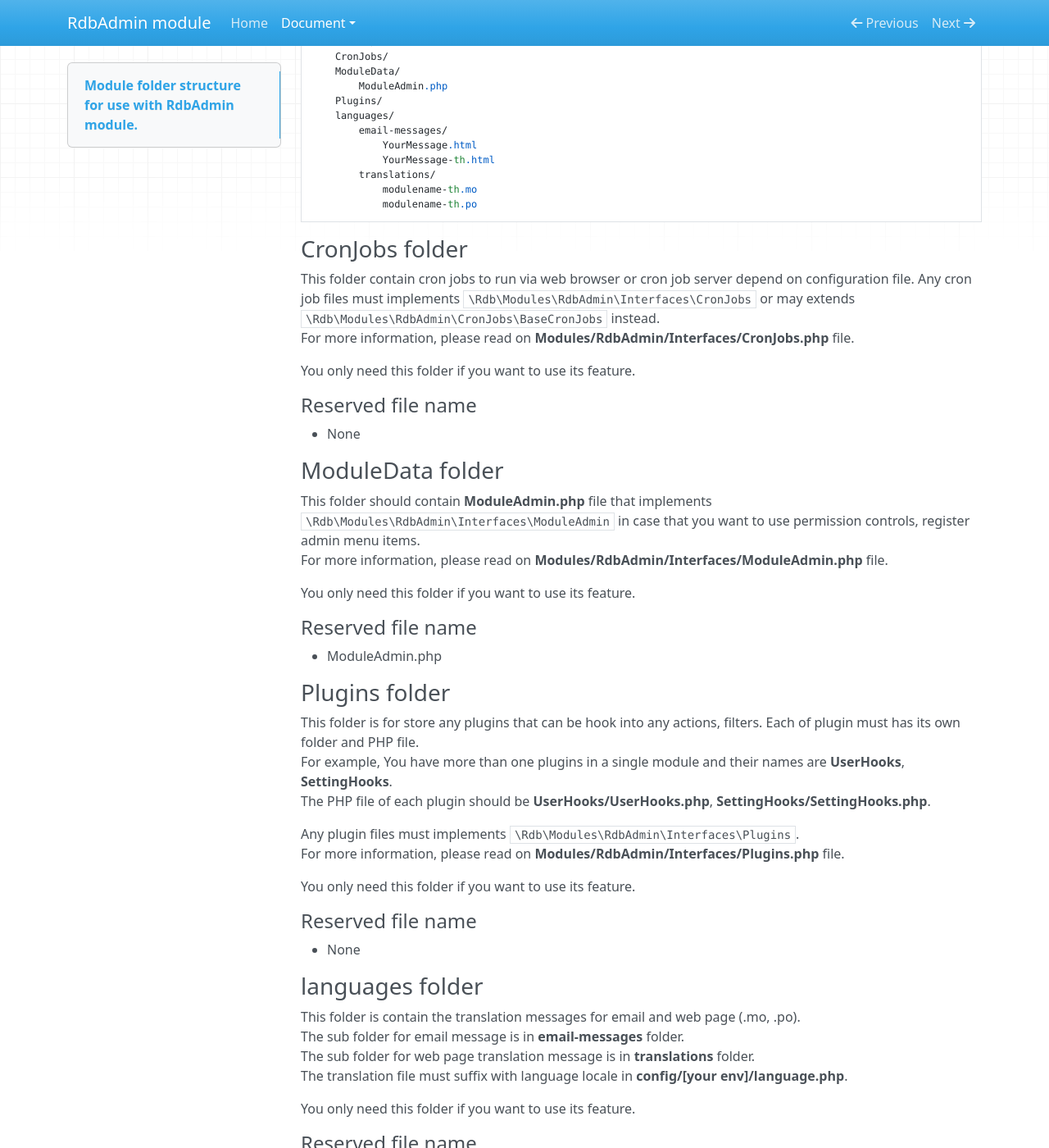
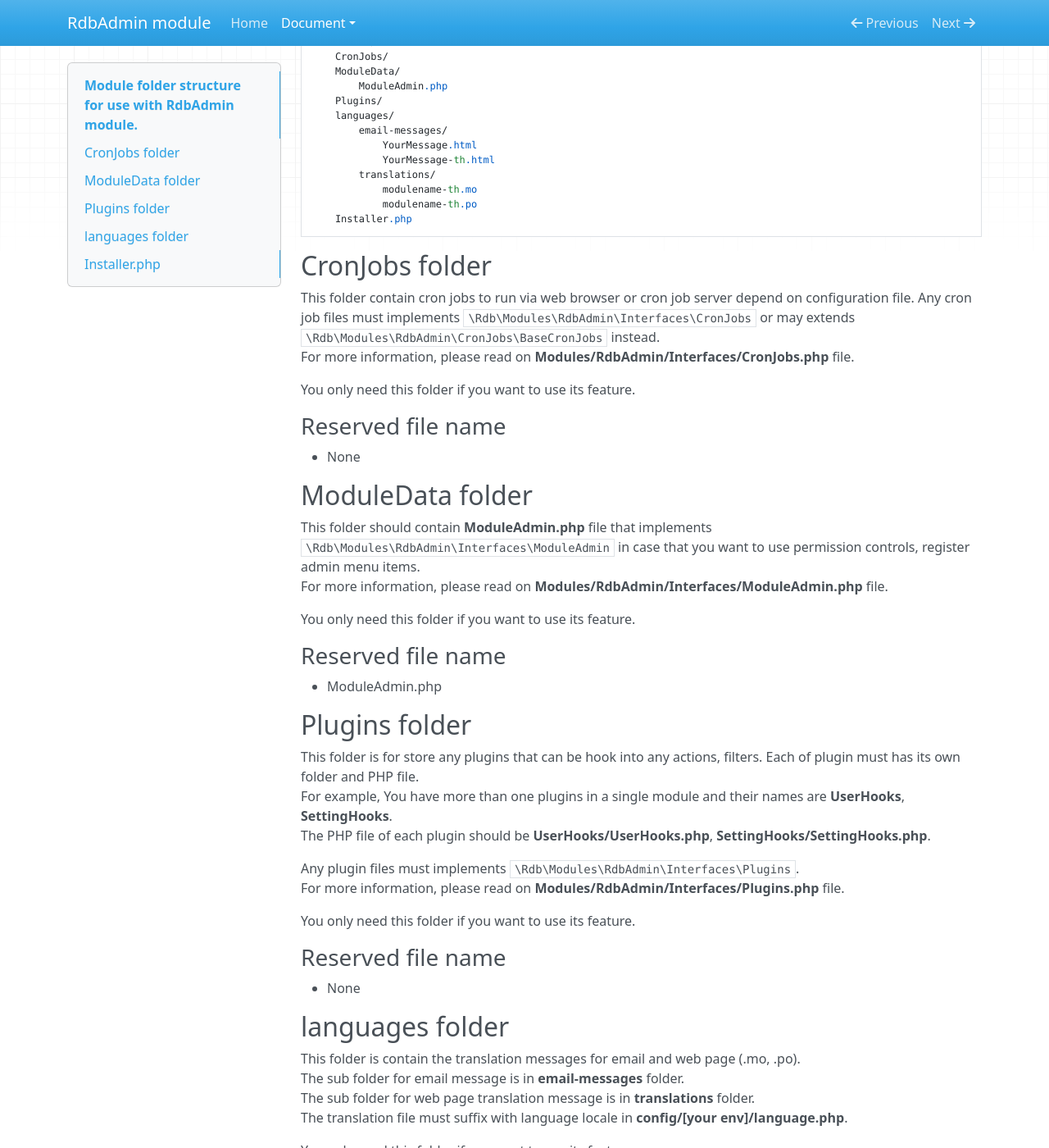
Before and after one commit to RundizBones/ModuleAdmin, an MkDocs documentation site: the page built from .wiki/module-folder-structure-for-rdbadmin.md, in a window 1280 px wide and 1400 px high, scrolled down 220 px. Shown: the whole window at 82% size. Built offline with MkDocs 1.6.1, drawn with Linux system fonts in a browser that asks for light colours; nearby versions of some CDN libraries.

Commit message:
Update wiki.

````diff
--- a/.wiki/module-folder-structure-for-rdbadmin.md
+++ b/.wiki/module-folder-structure-for-rdbadmin.md
@@ -15,27 +15,28 @@ ModuleName/
         translations/
             modulename-th.mo
             modulename-th.po
+	Installer.php
 ```
 
-### CronJobs folder
+## CronJobs folder
 This folder contain cron jobs to run via web browser or cron job server depend on configuration file. Any cron job files must implements `\Rdb\Modules\RdbAdmin\Interfaces\CronJobs` or may extends `\Rdb\Modules\RdbAdmin\CronJobs\BaseCronJobs` instead.<br>
 For more information, please read on **Modules/RdbAdmin/Interfaces/CronJobs.php** file.
 
 You only need this folder if you want to use its feature.
 
-#### Reserved file name
+### Reserved file name
  * None
 
-### ModuleData folder
+## ModuleData folder
 This folder should contain **ModuleAdmin.php** file that implements `\Rdb\Modules\RdbAdmin\Interfaces\ModuleAdmin` in case that you want to use permission controls, register admin menu items.<br>
 For more information, please read on **Modules/RdbAdmin/Interfaces/ModuleAdmin.php** file.
 
 You only need this folder if you want to use its feature.
 
-#### Reserved file name
+### Reserved file name
  * ModuleAdmin.php
 
-### Plugins folder
+## Plugins folder
 This folder is for store any plugins that can be hook into any actions, filters. Each of plugin must has its own folder and PHP file.<br>
 For example, You have more than one plugins in a single module and their names are **UserHooks**, **SettingHooks**.<br>
 The PHP file of each plugin should be **UserHooks/UserHooks.php**, **SettingHooks/SettingHooks.php**.
@@ -45,10 +46,10 @@ For more information, please read on **Modules/RdbAdmin/Interfaces/Plugins.php**
 
 You only need this folder if you want to use its feature.
 
-#### Reserved file name
+### Reserved file name
  * None
 
-### languages folder
+## languages folder
 This folder is contain the translation messages for email and web page (.mo, .po).<br>
 The sub folder for email message is in **email-messages** folder.<br>
 The sub folder for web page translation message is in **translations** folder.<br>
@@ -56,5 +57,7 @@ The translation file must suffix with language locale in **config/[your env]/lan
 
 You only need this folder if you want to use its feature.
 
-#### Reserved file name
+### Reserved file name
  * None.
+
+## [Installer.php](module-installer.md)
````
Also changed, not shown: .wiki/index.md (+1 -0 lines), .wiki/module-installer.md (added, +12 -0 lines), .wiki/public-folder-structure-for-rdbadmin.md (+2 -2 lines), package.json (line endings or trailing spaces).
